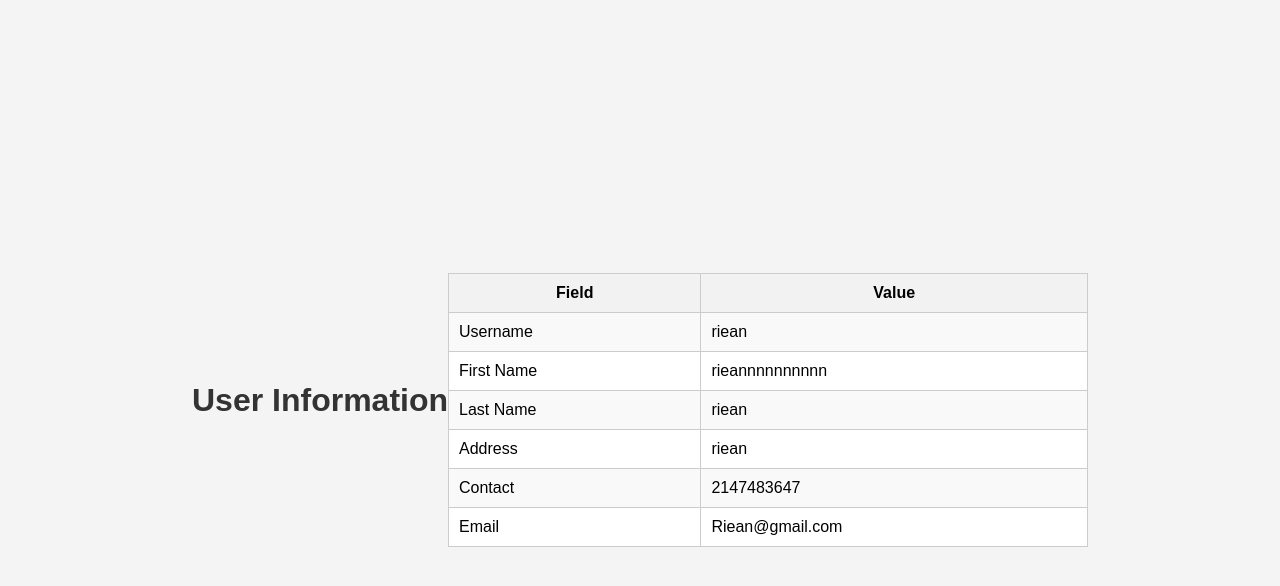
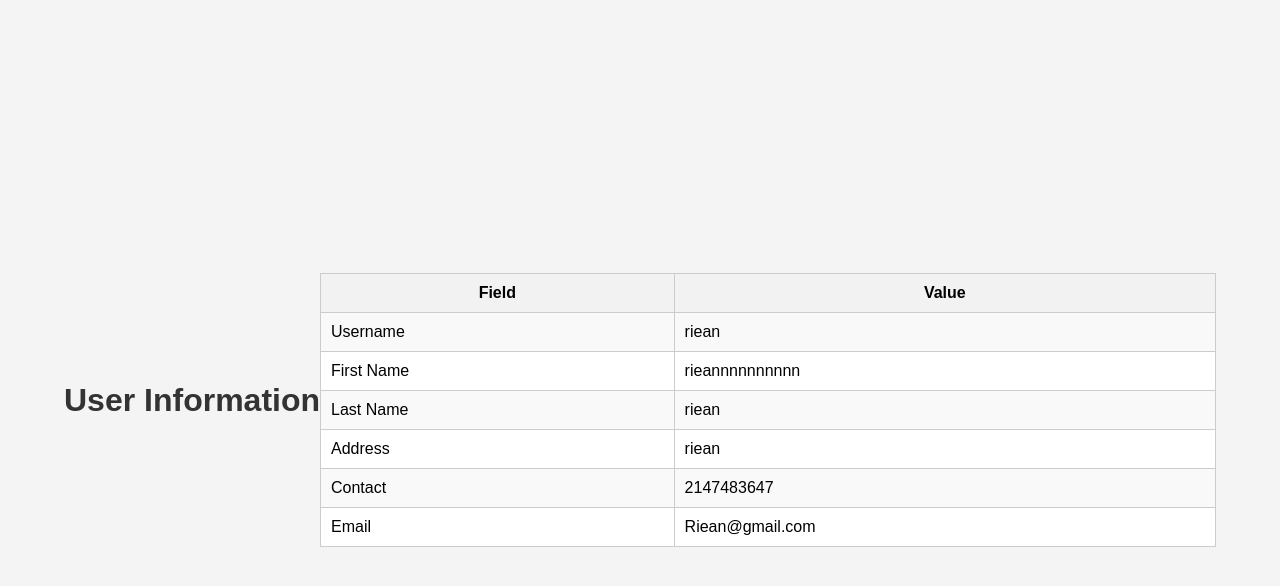
Before and after one commit to ecommercess/handmadestore, a PHP site: page /E_commerce/infor.php in a window 1280 px wide. Shown: the top 586 px of the page. Run offline with PHP 8.4, Linux system fonts and the light colour scheme; a user stored in the database is signed in; data comes from the database, SQL or seed files in the repository.

Commit message:
Update infor.php

```diff
--- a/infor.php
+++ b/infor.php
@@ -42,7 +42,7 @@ $email=$test['Email'];
         }
 
         table {
-            width: 50%;
+            width: 70%;
             border-collapse: collapse;
             margin-top: 20px;
             background-color: #fff;
```
